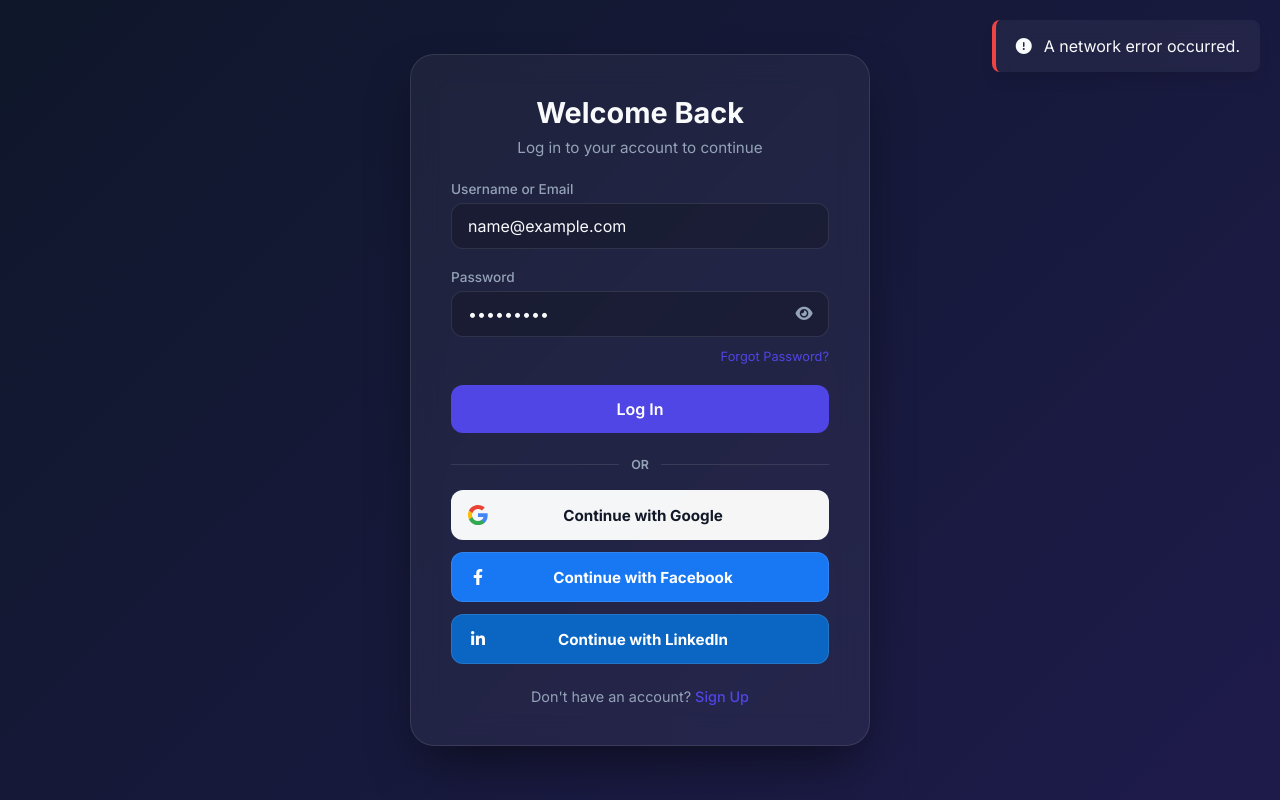
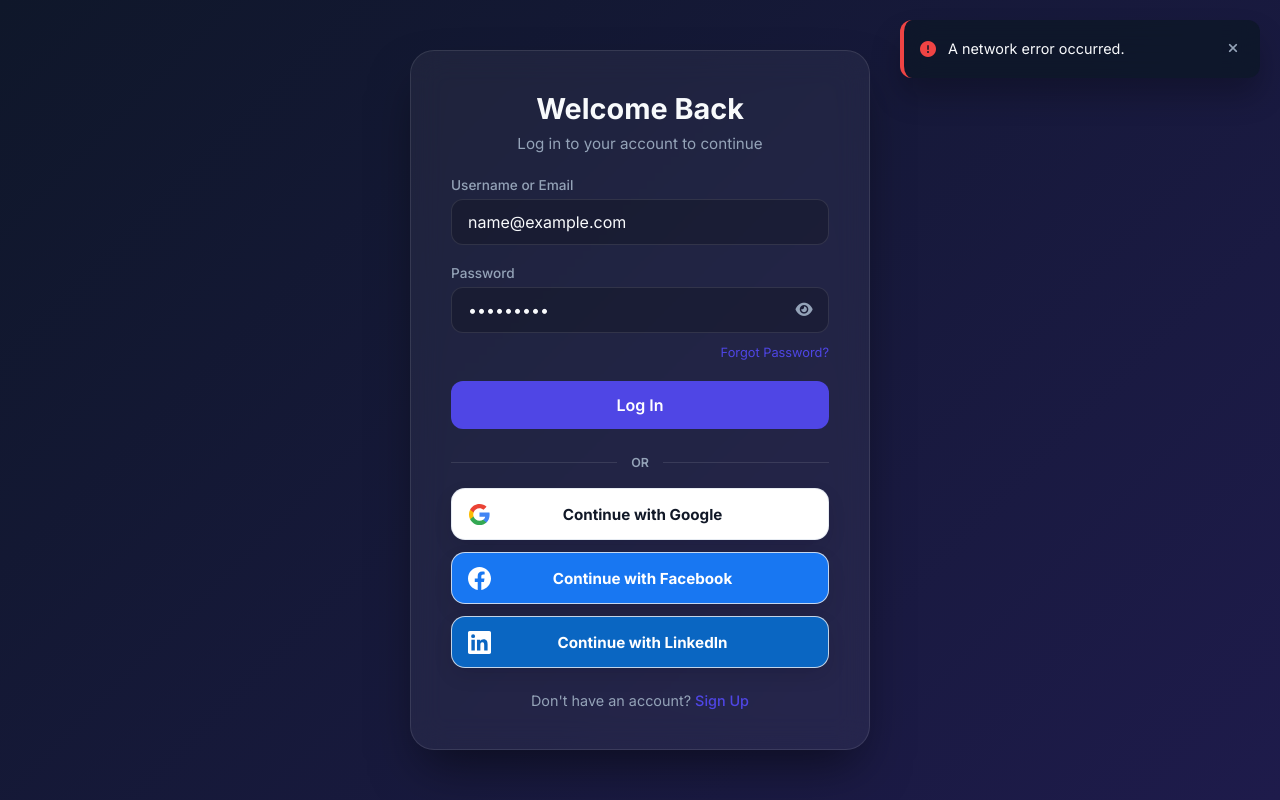
Before and after one commit to aayush-mistry/Authentication-System, a website: page public/login.html in a window 1280 px wide. Both pictures are taken after typing "name@example.com", "Sample123" into the empty fields and a click on the button "Log In". Drawn offline with Linux system fonts and the light colour scheme; no server answers.

Commit message:
feat(ui): improve social login with icons, loading states, and toast notifications

```diff
--- a/public/css/style.css
+++ b/public/css/style.css
@@ -98,6 +98,14 @@ body {
   outline: none;
   border-color: var(--primary-color);
   box-shadow: 0 0 0 4px rgba(79, 70, 229, 0.1);
+}
+
+.form-control:focus-visible,
+.btn:focus-visible,
+.auth-links a:focus-visible,
+.oauth-btn:focus-visible {
+  outline: 3px solid rgba(129, 140, 248, 0.7);
+  outline-offset: 3px;
 }
 
 /* Password Toggle */
@@ -347,8 +355,8 @@ body {
   display: grid;
   grid-template-columns: 1fr auto 1fr;
   align-items: center;
-  gap: 12px;
-  margin: 24px 0 18px;
+  gap: 14px;
+  margin: 26px 0 18px;
   color: var(--text-muted);
   font-size: 0.78rem;
   letter-spacing: 0;
@@ -371,11 +379,11 @@ body {
 .oauth-btn {
   position: relative;
   width: 100%;
-  min-height: 48px;
-  padding: 12px 44px 12px 14px;
-  border: 1px solid var(--glass-border);
-  border-radius: 12px;
-  background: rgba(255, 255, 255, 0.96);
+  min-height: 52px;
+  padding: 13px 46px 13px 15px;
+  border: 1px solid rgba(226, 232, 240, 0.85);
+  border-radius: 14px;
+  background: #ffffff;
   color: #111827;
   display: grid;
   grid-template-columns: 24px minmax(0, 1fr);
@@ -384,18 +392,33 @@ body {
   text-decoration: none;
   font-size: 0.95rem;
   font-weight: 700;
-  transition: transform 0.2s ease, box-shadow 0.2s ease, border-color 0.2s ease;
+  letter-spacing: 0;
+  box-shadow: 0 8px 18px rgba(2, 6, 23, 0.12);
+  cursor: pointer;
+  will-change: transform;
+  transition: transform 0.2s ease, box-shadow 0.2s ease, border-color 0.2s ease, background 0.2s ease, opacity 0.2s ease;
 }
 
-.oauth-btn:hover {
-  transform: translateY(-1px);
-  box-shadow: 0 12px 24px rgba(0, 0, 0, 0.22);
-  border-color: rgba(255, 255, 255, 0.35);
+.oauth-btn:hover,
+.oauth-btn:focus-visible {
+  transform: translateY(-2px) scale(1.01);
+  box-shadow: 0 16px 28px rgba(2, 6, 23, 0.22);
+  border-color: rgba(255, 255, 255, 0.65);
 }
 
-.oauth-btn.disabled {
-  opacity: 0.75;
-  pointer-events: none;
+.oauth-btn.google:hover,
+.oauth-btn.google:focus-visible {
+  background: #f8fafc;
+}
+
+.oauth-btn.disabled,
+.oauth-btn.disabled:hover,
+.oauth-btn.disabled:focus-visible {
+  opacity: 0.62;
+  cursor: not-allowed;
+  transform: none;
+  box-shadow: 0 8px 18px rgba(2, 6, 23, 0.1);
+  border-color: var(--glass-border);
 }
 
 .oauth-btn.facebook {
@@ -408,19 +431,30 @@ body {
   color: #ffffff;
 }
 
+.oauth-btn.facebook:hover,
+.oauth-btn.facebook:focus-visible {
+  background: #166fe5;
+}
+
+.oauth-btn.linkedin:hover,
+.oauth-btn.linkedin:focus-visible {
+  background: #095cae;
+}
+
 .oauth-icon {
   width: 24px;
   height: 24px;
   display: inline-flex;
   align-items: center;
   justify-content: center;
-  font-size: 1rem;
+  color: currentColor;
 }
 
 .oauth-icon svg {
   display: block;
-  width: 22px;
-  height: 22px;
+  width: 23px;
+  height: 23px;
+  flex: 0 0 23px;
 }
 
 .oauth-label {
@@ -432,8 +466,8 @@ body {
 .oauth-spinner {
   position: absolute;
   right: 15px;
-  width: 18px;
-  height: 18px;
+  width: 19px;
+  height: 19px;
   border: 2px solid rgba(17, 24, 39, 0.22);
   border-top-color: currentColor;
   border-radius: 50%;
@@ -479,31 +513,69 @@ body {
   display: flex;
   flex-direction: column;
   gap: 10px;
+  width: min(360px, calc(100vw - 32px));
+  pointer-events: none;
 }
 
 .toast {
-  background: var(--glass-bg);
-  backdrop-filter: blur(10px);
+  width: 100%;
+  background: rgba(15, 23, 42, 0.92);
+  backdrop-filter: blur(14px);
   border-left: 4px solid var(--primary-color);
-  padding: 16px 20px;
-  border-radius: 8px;
-  box-shadow: 0 10px 15px -3px rgba(0, 0, 0, 0.1);
-  display: flex;
+  padding: 14px 12px 14px 16px;
+  border-radius: 12px;
+  box-shadow: 0 18px 30px rgba(0, 0, 0, 0.24);
+  display: grid;
+  grid-template-columns: auto minmax(0, 1fr) auto;
   align-items: center;
   gap: 12px;
   transform: translateX(120%);
-  animation: slideIn 0.3s forwards;
+  animation: slideIn 0.28s ease forwards;
+  pointer-events: auto;
+  color: var(--text-main);
 }
 
 .toast.success { border-left-color: var(--success); }
+.toast.warning { border-left-color: var(--warning); }
 .toast.error { border-left-color: var(--error); }
+
+.toast.success > .fas { color: var(--success); }
+.toast.warning > .fas { color: var(--warning); }
+.toast.error > .fas { color: var(--error); }
+
+.toast span {
+  min-width: 0;
+  font-size: 0.9rem;
+  line-height: 1.35;
+}
+
+.toast-close {
+  width: 30px;
+  height: 30px;
+  border: none;
+  border-radius: 8px;
+  background: transparent;
+  color: var(--text-muted);
+  cursor: pointer;
+  display: inline-flex;
+  align-items: center;
+  justify-content: center;
+  transition: color 0.2s ease, background 0.2s ease;
+}
+
+.toast-close:hover,
+.toast-close:focus-visible {
+  color: var(--text-main);
+  background: rgba(255, 255, 255, 0.08);
+  outline: none;
+}
 
 @keyframes slideIn {
   to { transform: translateX(0); }
 }
 
 @keyframes fadeOut {
-  to { opacity: 0; transform: translateY(-10px); }
+  to { opacity: 0; transform: translateX(12px); }
 }
 
 /* OTP Timer */
@@ -519,8 +591,28 @@ body {
 }
 
 @media (max-width: 520px) {
+  body {
+    align-items: flex-start;
+    padding: 16px;
+  }
+
   .auth-container {
     padding: 28px 20px;
+    border-radius: 18px;
+  }
+
+  .oauth-btn {
+    min-height: 50px;
+    padding: 12px 42px 12px 13px;
+    font-size: 0.9rem;
+  }
+
+  .toast-container {
+    top: auto;
+    right: 16px;
+    bottom: 16px;
+    left: 16px;
+    width: auto;
   }
 
   .password-requirements {
--- a/public/js/login.js
+++ b/public/js/login.js
@@ -1,15 +1,49 @@
+const toastIcons = {
+  success: 'fa-check-circle',
+  warning: 'fa-triangle-exclamation',
+  error: 'fa-exclamation-circle'
+};
+
+const normalizeToastType = (type) => {
+  return ['success', 'warning', 'error'].includes(type) ? type : 'success';
+};
+
 // Toast Notification System
 const showToast = (message, type = 'success') => {
   const container = document.getElementById('toast-container');
   if (!container) return;
+
+  const toastType = normalizeToastType(type);
   const toast = document.createElement('div');
-  toast.className = `toast ${type}`;
-  toast.innerHTML = type === 'success' ? `<i class="fas fa-check-circle"></i> <span>${message}</span>` : `<i class="fas fa-exclamation-circle"></i> <span>${message}</span>`;
+  toast.className = `toast ${toastType}`;
+  toast.setAttribute('role', toastType === 'error' ? 'alert' : 'status');
+
+  const icon = document.createElement('i');
+  icon.className = `fas ${toastIcons[toastType]}`;
+  icon.setAttribute('aria-hidden', 'true');
+
+  const text = document.createElement('span');
+  text.textContent = message;
+
+  const closeButton = document.createElement('button');
+  closeButton.type = 'button';
+  closeButton.className = 'toast-close';
+  closeButton.setAttribute('aria-label', 'Dismiss notification');
+
+  const closeIcon = document.createElement('i');
+  closeIcon.className = 'fas fa-xmark';
+  closeIcon.setAttribute('aria-hidden', 'true');
+  closeButton.appendChild(closeIcon);
+
+  const dismissToast = () => {
+    toast.style.animation = 'fadeOut 0.25s forwards';
+    setTimeout(() => toast.remove(), 250);
+  };
+
+  closeButton.addEventListener('click', dismissToast);
+  toast.append(icon, text, closeButton);
   container.appendChild(toast);
-  setTimeout(() => {
-    toast.style.animation = 'fadeOut 0.3s forwards';
-    setTimeout(() => toast.remove(), 300);
-  }, 3000);
+  setTimeout(dismissToast, 4500);
 };
 
 // Toggle Password Visibility
@@ -41,30 +75,40 @@ const bindPasswordToggles = () => {
   });
 };
 
+const getSocialButtons = () => Array.from(document.querySelectorAll('.oauth-btn'));
+
 const setOAuthButtonsDisabled = (isDisabled, activeButton = null) => {
-  document.querySelectorAll('.oauth-btn').forEach((button) => {
+  getSocialButtons().forEach((button) => {
+    const isActive = button === activeButton;
+    const label = button.querySelector('.oauth-label');
+
+    if (!button.dataset.defaultLabel && label) {
+      button.dataset.defaultLabel = label.textContent;
+    }
+
     button.classList.toggle('disabled', isDisabled);
-    button.classList.toggle('loading', button === activeButton);
+    button.classList.toggle('loading', isActive);
     button.setAttribute('aria-disabled', String(isDisabled));
+    button.tabIndex = isDisabled ? -1 : 0;
+
+    if (label) {
+      label.textContent = isActive ? 'Redirecting...' : button.dataset.defaultLabel;
+    }
   });
 };
 
-document.addEventListener('DOMContentLoaded', () => {
-  bindPasswordToggles();
+const getOAuthErrorType = (message) => {
+  const normalized = message.toLowerCase();
+  if (normalized.includes('cancel')) return 'warning';
+  if (normalized.includes('unavailable') || normalized.includes('not configured')) return 'warning';
+  return 'error';
+};
 
-  const params = new URLSearchParams(window.location.search);
-  const oauthError = params.get('oauth_error');
-  const authStatus = params.get('auth');
+const bindSocialLoginButtons = () => {
+  getSocialButtons().forEach((button) => {
+    const label = button.querySelector('.oauth-label');
+    if (label) button.dataset.defaultLabel = label.textContent;
 
-  if (oauthError) {
-    showToast(oauthError, 'error');
-    window.history.replaceState({}, document.title, window.location.pathname);
-  } else if (authStatus === 'oauth_success') {
-    showToast('Social login successful!', 'success');
-    window.history.replaceState({}, document.title, window.location.pathname);
-  }
-
-  document.querySelectorAll('.oauth-btn').forEach((button) => {
     button.addEventListener('click', (event) => {
       if (button.classList.contains('disabled')) {
         event.preventDefault();
@@ -74,6 +118,28 @@ document.addEventListener('DOMContentLoaded', () => {
       setOAuthButtonsDisabled(true, button);
     });
   });
+};
+
+document.addEventListener('DOMContentLoaded', () => {
+  bindPasswordToggles();
+  bindSocialLoginButtons();
+
+  const params = new URLSearchParams(window.location.search);
+  const oauthError = params.get('oauth_error');
+  const authStatus = params.get('auth');
+  const accountCreated = params.get('account_created');
+
+  if (oauthError) {
+    showToast(oauthError, getOAuthErrorType(oauthError));
+    window.history.replaceState({}, document.title, window.location.pathname);
+  } else if (authStatus === 'oauth_success') {
+    showToast(accountCreated === 'true' ? 'Account Created Successfully' : 'Login Successful', 'success');
+    window.history.replaceState({}, document.title, window.location.pathname);
+  }
+});
+
+window.addEventListener('pageshow', () => {
+  setOAuthButtonsDisabled(false);
 });
 
 // Handle Login Submission
--- a/public/login.html
+++ b/public/login.html
@@ -8,7 +8,7 @@
   <link rel="stylesheet" href="https://cdnjs.cloudflare.com/ajax/libs/font-awesome/6.4.0/css/all.min.css">
 </head>
 <body>
-  <div id="toast-container" class="toast-container"></div>
+  <div id="toast-container" class="toast-container" aria-live="polite" aria-atomic="true"></div>
 
   <div class="auth-container">
     <h2>Welcome Back</h2>
@@ -46,7 +46,7 @@
     </div>
 
     <div class="social-login" aria-label="Social login options">
-      <a class="oauth-btn google" href="/api/auth/google" data-provider="google">
+      <a class="oauth-btn google" href="/api/auth/google" data-provider="google" aria-label="Continue with Google">
         <span class="oauth-icon" aria-hidden="true">
           <svg viewBox="0 0 24 24" focusable="false">
             <path fill="#4285F4" d="M22.56 12.25c0-.78-.07-1.53-.2-2.25H12v4.26h5.92c-.26 1.37-1.04 2.53-2.21 3.31v2.77h3.57c2.08-1.92 3.28-4.74 3.28-8.09z"/>
@@ -59,14 +59,22 @@
         <span class="oauth-spinner"></span>
       </a>
 
-      <a class="oauth-btn facebook" href="/api/auth/facebook" data-provider="facebook">
-        <span class="oauth-icon" aria-hidden="true"><i class="fab fa-facebook-f"></i></span>
+      <a class="oauth-btn facebook" href="/api/auth/facebook" data-provider="facebook" aria-label="Continue with Facebook">
+        <span class="oauth-icon" aria-hidden="true">
+          <svg viewBox="0 0 24 24" focusable="false">
+            <path fill="currentColor" d="M24 12.073C24 5.405 18.627 0 12 0S0 5.405 0 12.073C0 18.1 4.388 23.094 10.125 24v-8.437H7.078v-3.49h3.047V9.41c0-3.025 1.792-4.697 4.533-4.697 1.313 0 2.686.236 2.686.236v2.97h-1.513c-1.49 0-1.956.93-1.956 1.884v2.27h3.328l-.532 3.49h-2.796V24C19.612 23.094 24 18.1 24 12.073z"/>
+          </svg>
+        </span>
         <span class="oauth-label">Continue with Facebook</span>
         <span class="oauth-spinner"></span>
       </a>
 
-      <a class="oauth-btn linkedin" href="/api/auth/linkedin" data-provider="linkedin">
-        <span class="oauth-icon" aria-hidden="true"><i class="fab fa-linkedin-in"></i></span>
+      <a class="oauth-btn linkedin" href="/api/auth/linkedin" data-provider="linkedin" aria-label="Continue with LinkedIn">
+        <span class="oauth-icon" aria-hidden="true">
+          <svg viewBox="0 0 24 24" focusable="false">
+            <path fill="currentColor" d="M20.447 20.452h-3.554v-5.569c0-1.328-.027-3.037-1.849-3.037-1.851 0-2.134 1.445-2.134 2.939v5.667H9.356V9h3.414v1.561h.049c.476-.9 1.637-1.849 3.368-1.849 3.602 0 4.267 2.371 4.267 5.455v6.285h-.007zM5.337 7.433a2.063 2.063 0 1 1 0-4.126 2.063 2.063 0 0 1 0 4.126zM7.119 20.452H3.554V9h3.565v11.452zM22.225 0H1.771C.792 0 0 .774 0 1.729v20.542C0 23.226.792 24 1.771 24h20.451C23.2 24 24 23.226 24 22.271V1.729C24 .774 23.2 0 22.222 0h.003z"/>
+          </svg>
+        </span>
         <span class="oauth-label">Continue with LinkedIn</span>
         <span class="oauth-spinner"></span>
       </a>
```
